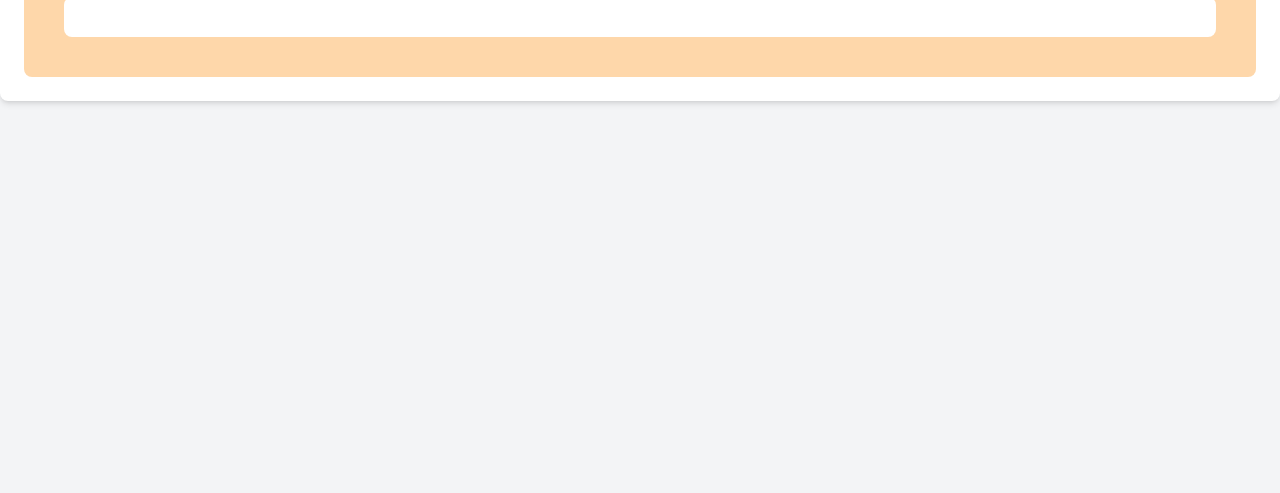
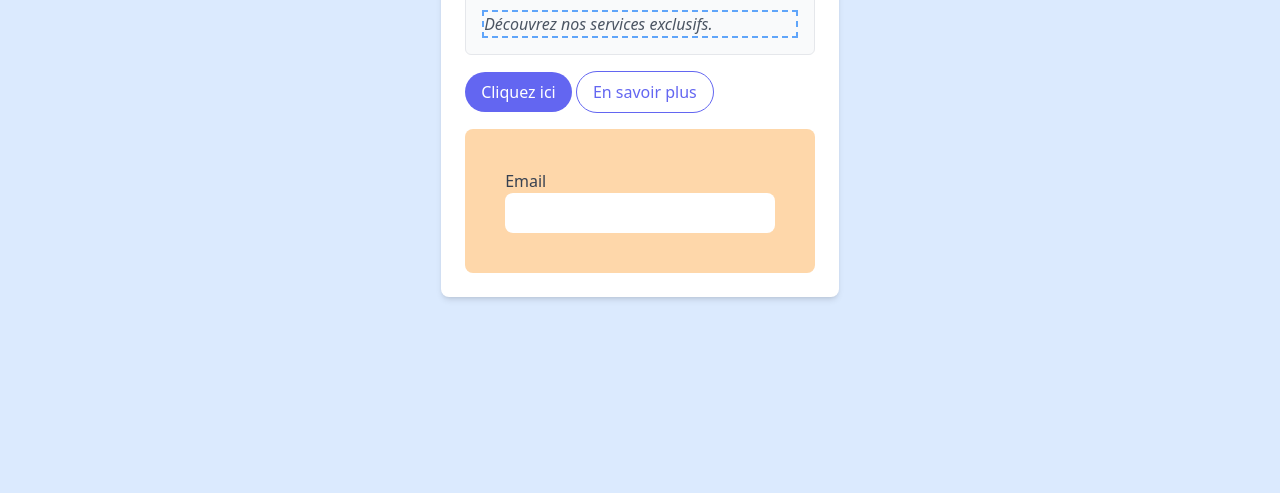
Before and after one commit to Amdouni-Dev/ExerciceTailwind, a plain HTML site: page index.html in a window 1280 px wide. Shown: the part 307-800 px from the top of the page. Drawn offline with nearby package versions, Linux system fonts and the light colour scheme.

Commit message:
Update index.html
Change some Divs

```diff
--- a/index.html
+++ b/index.html
@@ -7,7 +7,7 @@
     <script src="https://cdn.tailwindcss.com"></script> <!-- Intégration du CDN Tailwind -->
 </head>
 <body class="bg-gray-100 font-sans">
-    <body class="bg-blue-100 font-sans min-h-screen flex justify-center items-center">
+    <div class="bg-blue-100 font-sans min-h-screen flex justify-center items-center">
 
         <div class="bg-white p-6 rounded-lg shadow-md">
             <h1 class="text-3xl font-serif text-green-600">Bienvenue sur notre site</h1>
@@ -26,7 +26,7 @@
             </form>
         </div>
 
-    </body>
+    </div>
 
 </body>
 </html>
```
